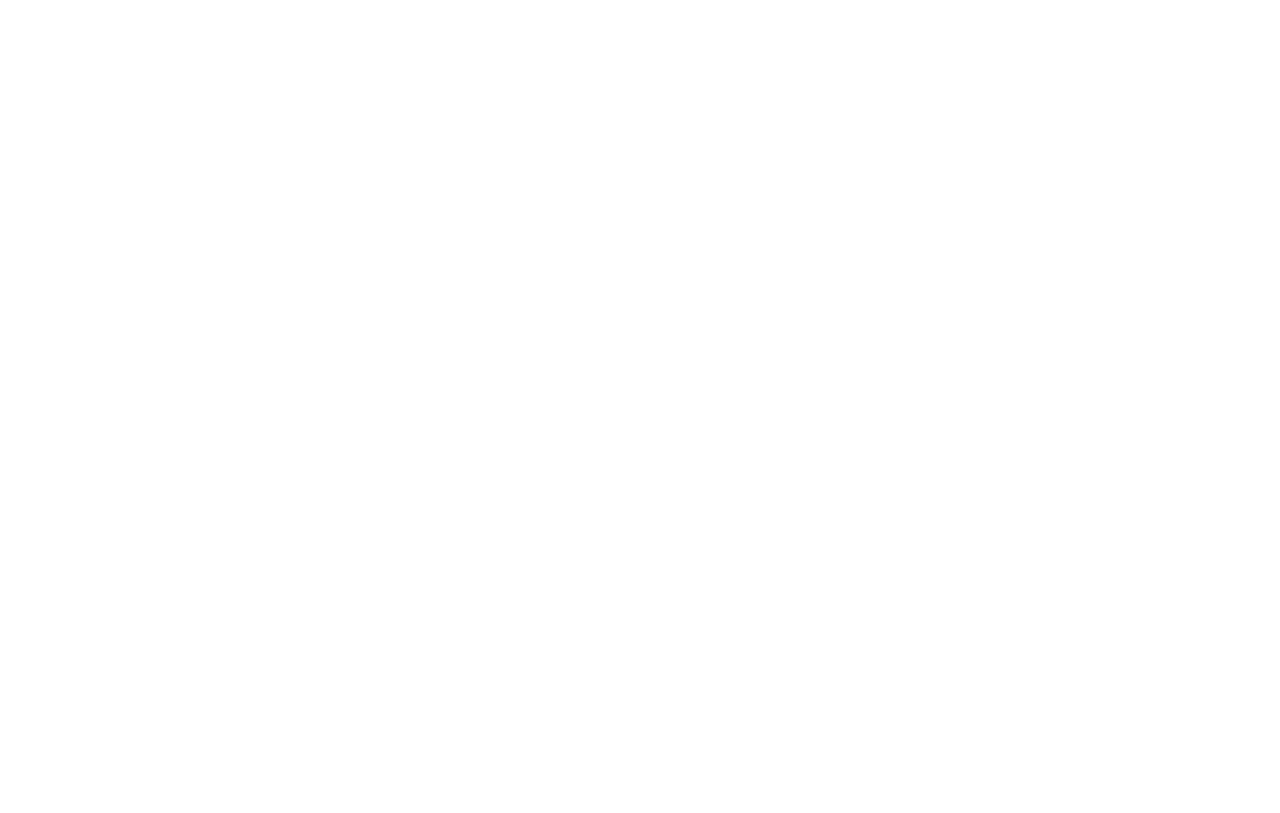
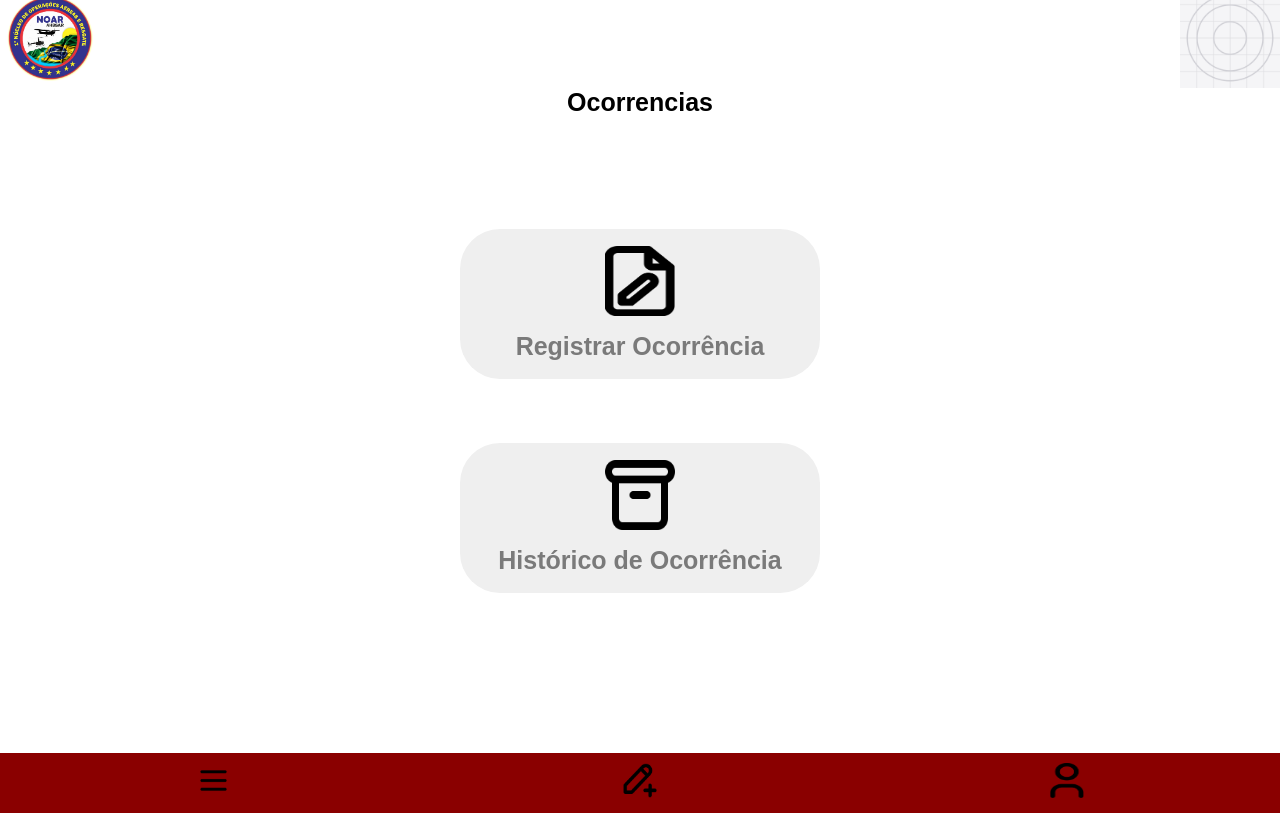
Before and after one commit to Brunoo47/Sistema-Bombeiros, a React (Vite) app in the folder vite-project/: page /registrar in a window 1280 px wide. Before the commit this address had no page. Built offline with nearby package versions, Linux system fonts and the light colour scheme; a web font is replaced by a local one.

Commit message:
componetizção/consertos

```diff
--- a/vite-project/src/components/Navbar.jsx
+++ b/vite-project/src/components/Navbar.jsx
@@ -15,7 +15,7 @@
                 </Link>
             </li>
             <li>
-            <Link to="/ocorrencias">
+            <Link to="/registrar">
                 <img className="navbaricone" src={registerLogo} alt="Logo registro" />
                 </Link>
             </li>
--- /dev/null
+++ b/vite-project/src/components/checkbox.jsx
@@ -0,0 +1,12 @@
+const Checkbox = (props) => {
+    return (
+        <>
+        <div className="campo">
+            <input classname="campomarcado" type="checkbox" />
+            <h4>{props.titulo}</h4>
+        </div>
+        </>
+    );
+};
+
+export default Checkbox;
--- a/vite-project/src/global.css
+++ b/vite-project/src/global.css
@@ -191,15 +191,20 @@
 
 /* Página "Ocorrências */
 
+.mainOcorrencia h1 {
+  font-size: 25px;
+}
+
 .menuOcorrencias {
   display: flex;
   flex-direction: column;
   align-items: center;
   height: 100vh;
+  width: 100%;
 }
 
-
 .OcorrenciaPage {
+  height: 100vh;
   display: flex;
   align-items: center;
   justify-content: center;
@@ -209,8 +214,6 @@
 .cardOcorrencias {
   width: 360px;
   height: 150px;
-  margin-top: 5rem;
-  margin-left: 1rem;
   display: flex;
   flex-direction: column;
   justify-content: center;
@@ -219,6 +222,15 @@
   background: #efefef;
   font-size: 10px;
   cursor: pointer;
+}
+
+.cardOcorrenciasTop {
+  margin-top: 7rem;
+  margin-bottom: 4rem;
+}
+
+.cardOcorrenciasBottom {
+  margin-bottom: 10rem;
 }
 
 .cardOcorrencias h1 {
@@ -270,6 +282,24 @@
   color: #FFF;
 }
 
+.containercampo {
+  height: calc(100% - 224.19px);
+  margin-left: 20px;
+}
+
+.campo {
+  display: flex;
+}
+
+.campomarcado {
+  width: 50px;
+  height: 3000px;
+}
+
+.campo h4 {
+  margin-left: 10px;
+}
+
 /* Navbar */
 
 .navbar {
--- a/vite-project/src/main.jsx
+++ b/vite-project/src/main.jsx
@@ -5,10 +5,10 @@
 import Entrar from "./pages/Entrar";
 import Informacoes from "./pages/Informações";
 import Conta from "./pages/Conta";
-import Ocorrencias from "./pages/Ocorrencias";
 import MetodoOcorrencias from "./pages/MetodoOcorrencias";
 import Menu from "./pages/Menu";
 import layoutPadrao from "./layouts/layoutPadrao";
+import Registrar from "./pages/Registrar";
 
 const root = ReactDOM.createRoot(document.getElementById("root"));
 root.render(
@@ -17,7 +17,7 @@
       <Route path="/" element={<Entrar />} />
       <Route path="/infos" element={<Informacoes />} />
       <Route path="/conta" element={<Conta />} />
-      <Route path="/ocorrencias" element={<Ocorrencias />} />
+      <Route path="/registrar" element={<Registrar />} />
       <Route path="/menu" element={<Menu />} />
       <Route path="/metodoOcorrencias" element={<MetodoOcorrencias />} />
     </Routes>
--- a/vite-project/src/pages/MetodoOcorrencias/index.jsx
+++ b/vite-project/src/pages/MetodoOcorrencias/index.jsx
@@ -1,5 +1,6 @@
 import arrowBack from "../../assets/arrow-back-up.png";
 import InputD from "../../components/InputD";
+import Checkbox from "../../components/checkbox"
 import InputText from "../../components/InputText";
 
 function MetodoOcorrencias() {
@@ -18,6 +19,20 @@
                          <InputD type={"text"} placeholder={"Digite o tipo de ocorrência"} style={{width: '80%', height: '15px'}}  />
                     </div>
 
+                    <div className="containercampo">
+                       <Checkbox titulo="Campos"/>
+                       <Checkbox titulo="Campos"/>
+                       <Checkbox titulo="Campos"/>
+                       <Checkbox titulo="Campos"/>
+                       <Checkbox titulo="Campos"/>
+                       <Checkbox titulo="Campos"/>
+                       <Checkbox titulo="Campos"/>
+                       <Checkbox titulo="Campos"/>
+
+
+
+
+                    </div>
 
 
 
--- a/vite-project/src/pages/Ocorrencias/index.jsx
+++ b/vite-project/src/pages/Registrar/index.jsx
@@ -4,7 +4,7 @@
 import iconRecord from "../../assets/archive.png";
 import Navbar from "../../components/Navbar";
 
-function Ocorrencias() {
+function Registrar() {
   return (
     <>
       <div className="OcorrenciaPage">
@@ -16,11 +16,11 @@
         </div>
         <div className="mainOcorrencia">
         <h1>Ocorrencias</h1>
-        <div className="cardOcorrencias">
+        <div className="cardOcorrencias cardOcorrenciasTop">
         <img className="icone"  src={iconRegister}  alt="icone Registro" />
         <h1>Registrar Ocorrência</h1>
         </div>
-        <div className="cardOcorrencias">
+        <div className="cardOcorrencias cardOcorrenciasBottom">
           <img className="icone" src={iconRecord} alt="icone Histórico" />
               <h1>Histórico de Ocorrência</h1>
         </div>
@@ -32,4 +32,4 @@
   );
 }
 
-export default Ocorrencias;
+export default Registrar;
```
